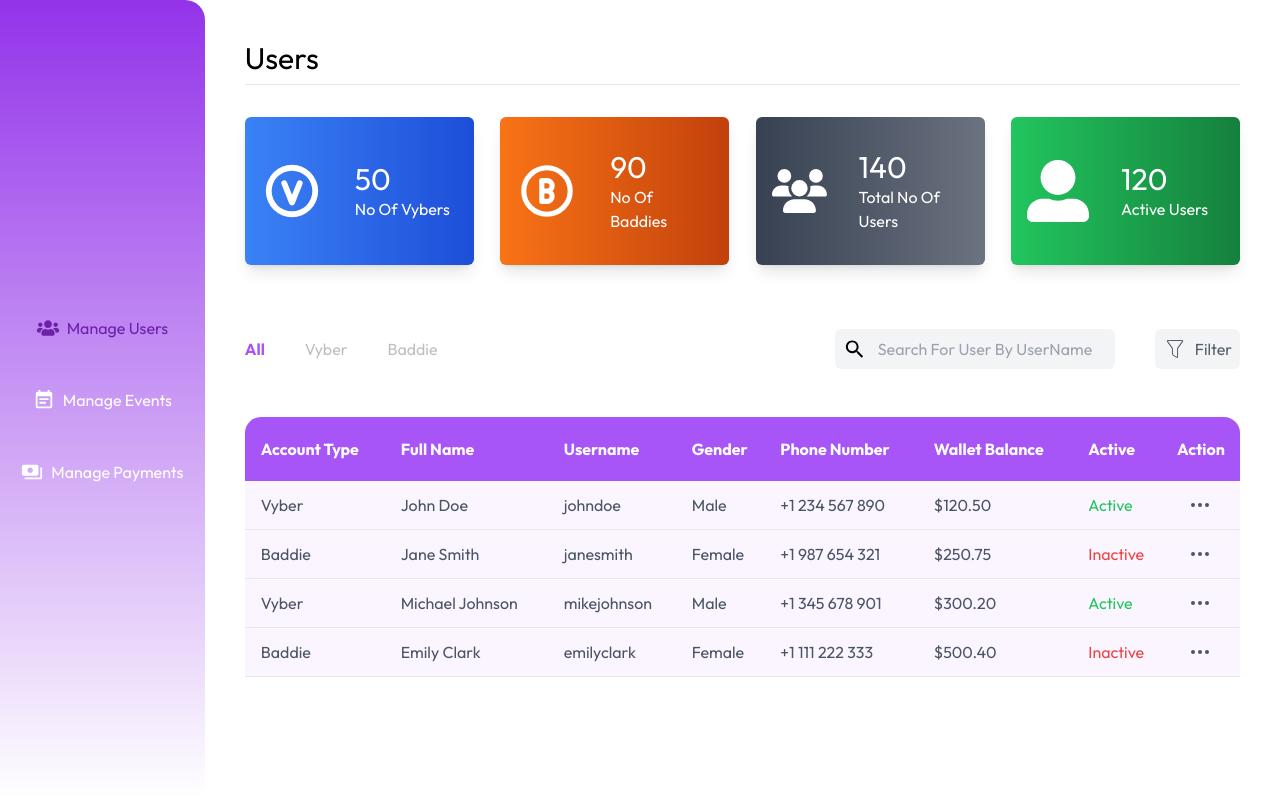
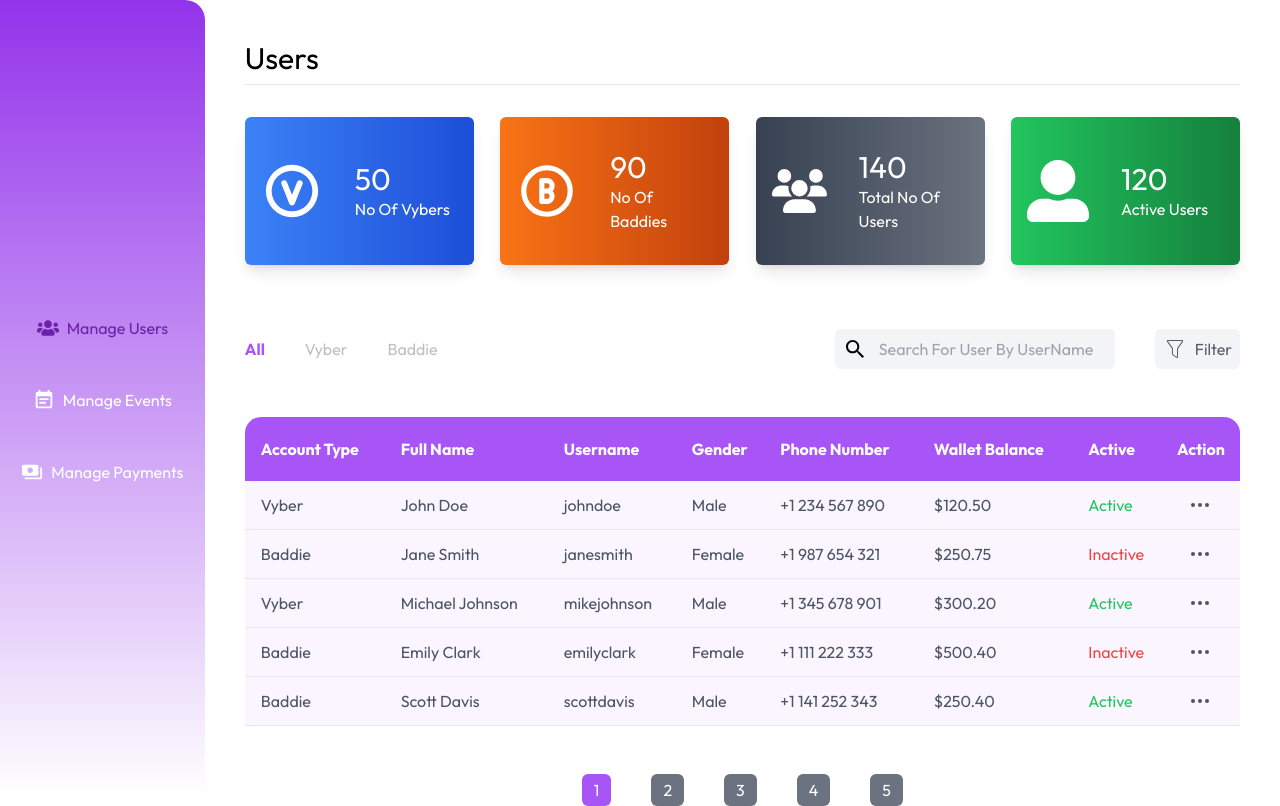
Before and after one commit to TEE2DWHY/vybesAppAdmin, a Next.js app: page /dashboard in a window 1280 px wide. Built offline with nearby package versions, Linux system fonts and the light colour scheme.

Commit message:
added pagination to the user component

```diff
--- a/app/dashboard/components/Users.tsx
+++ b/app/dashboard/components/Users.tsx
@@ -46,6 +46,15 @@ const Users = () => {
       phoneNumber: "+1 111 222 333",
       walletBalance: "$500.40",
       active: false,
+    },
+    {
+      accountType: "Baddie",
+      fullName: "Scott Davis",
+      username: "scottdavis",
+      gender: "Male",
+      phoneNumber: "+1 141 252 343",
+      walletBalance: "$250.40",
+      active: true,
     },
   ];
 
@@ -123,14 +132,20 @@ const Users = () => {
           </li>
         </ul>
         <div className="flex gap-10 items-center">
-          <div className="flex gap-3 items-center p-2 rounded-md w-[280px] bg-[#F3F4F6]">
-            <IoMdSearch size={24} className="text-black cursor-pointer" />
+          <form className="flex gap-3 items-center p-2 rounded-md w-[280px] bg-[#F3F4F6]">
+            <label htmlFor="submit">
+              <IoMdSearch size={24} className="text-black cursor-pointer" />
+            </label>
             <input
               type="text"
               placeholder="Search For User By UserName"
               className="outline-none flex-1 bg-transparent text-[#BCC1CA] text-base"
+              required
             />
-          </div>
+            <button id="submit" className="hidden">
+              Submit
+            </button>
+          </form>
           <div className="flex gap-2 items-center p-2 rounded-md bg-[#F3F4F6] cursor-pointer">
             <CiFilter size={24} color="#565E6C" />
             <span className="text-[#565E6C]">Filter</span>
@@ -175,6 +190,23 @@ const Users = () => {
           ))}
         </tbody>
       </table>
+      <ul className="flex justify-center items-center gap-10">
+        <li className="bg-purple-500 rounded-md text-white px-3 py-1 cursor-pointer">
+          1
+        </li>
+        <li className="bg-gray-500 rounded-md text-white px-3 py-1 cursor-pointer">
+          2
+        </li>
+        <li className="bg-gray-500 rounded-md text-white px-3 py-1 cursor-pointer">
+          3
+        </li>
+        <li className="bg-gray-500 rounded-md text-white px-3 py-1 cursor-pointer">
+          4
+        </li>
+        <li className="bg-gray-500 rounded-md text-white px-3 py-1 cursor-pointer">
+          5
+        </li>
+      </ul>
     </div>
   );
 };
```
